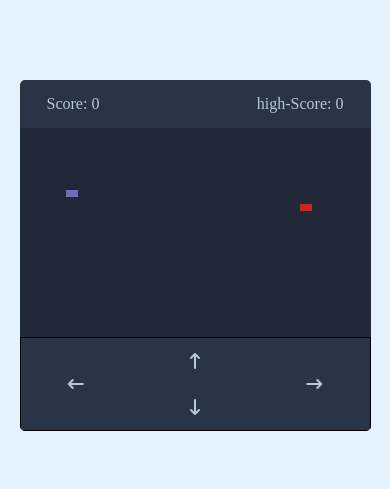
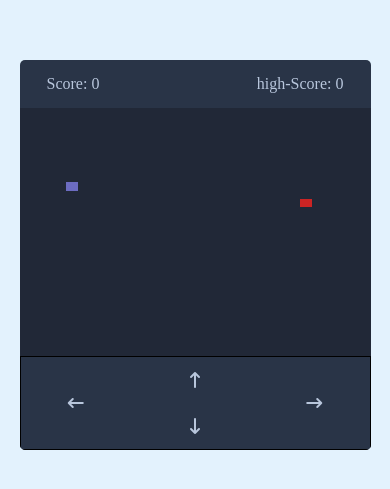
Before and after one commit to Dorcaschagas/cobra, a plain HTML site: page index.html in a window 390 px wide. Shown: the part 167-656 px from the top of the page. Drawn offline with Linux system fonts and the light colour scheme.

Commit message:
Update style.css

```diff
--- a/style.css
+++ b/style.css
@@ -74,7 +74,7 @@ body{
 @media screen and (max-width: 800px) {
     .wrapper{
         width: 90vmin;
-        height: 90vmin;
+        height: 100vmin;
     }
 
     .game_details{
```
